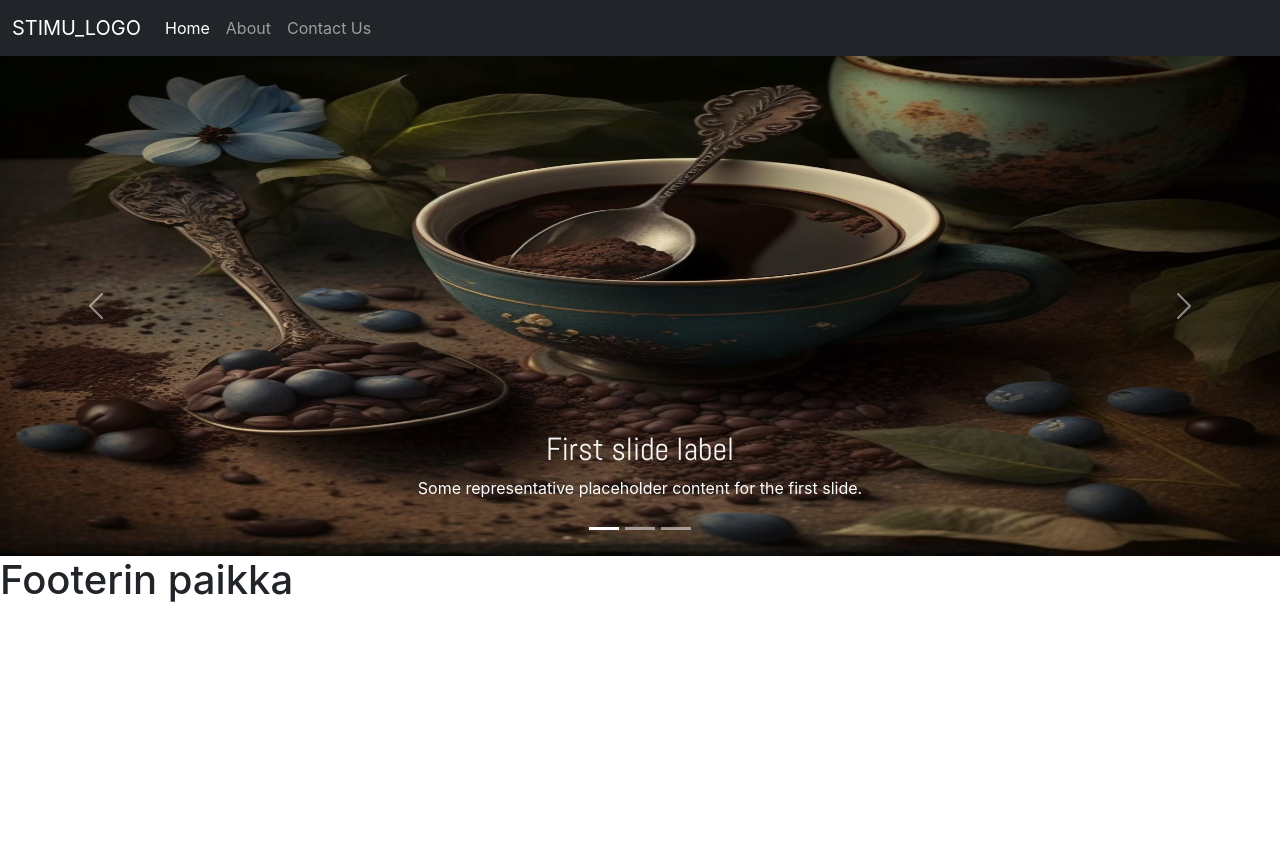
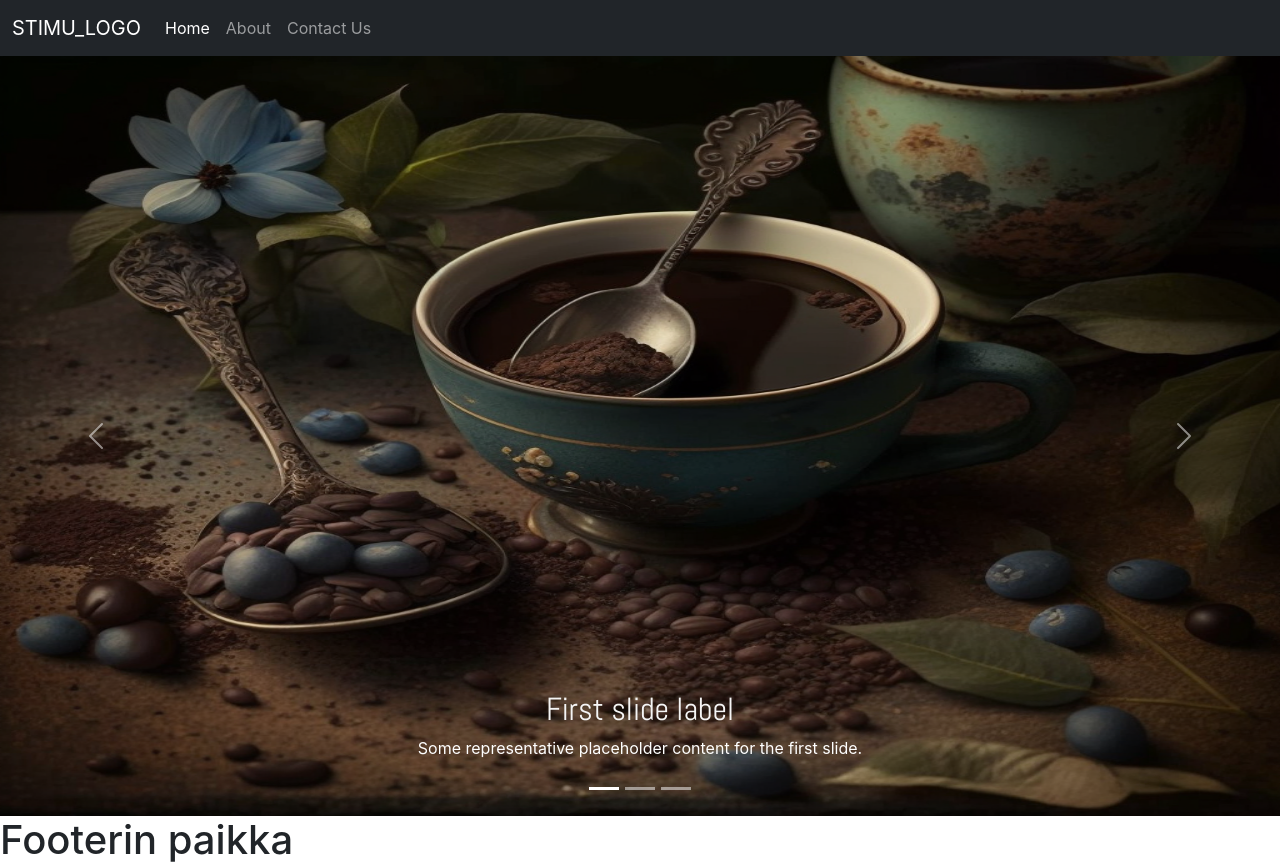
Before and after one commit to Stimu-Webshop/stimu-webshop.github.io, a React (Create React App) app in the folder caffeine-shop/: page / in a window 1280 px wide. Before the commit the page ends 800 px from the top, so only its background shows below. Built offline with nearby package versions, Linux system fonts and the light colour scheme.

Commit message:
Image sizing

```diff
--- a/caffeine-shop/src/components/Footer.js
+++ b/caffeine-shop/src/components/Footer.js
@@ -3,9 +3,8 @@ import '../styles/Footer.scss'
 
 export default function Footer() {
   return (
-    <div>
-          <h1 id="footer">Footerin paikka</h1>
+    <div className='footer'>
+          <h1>Footerin paikka</h1>
     </div>
-
   )
 }
--- a/caffeine-shop/src/styles/Carousel.scss
+++ b/caffeine-shop/src/styles/Carousel.scss
@@ -6,7 +6,7 @@
 
     img {
         width: 100%;
-        height: 500px;
+        height: 95vh;
 
     }
 }
--- a/caffeine-shop/src/styles/Footer.scss
+++ b/caffeine-shop/src/styles/Footer.scss
@@ -1,6 +1,6 @@
 @import "../styles/var.scss";
 
-#footer {
+.footer {
     @include reset-margins;
     height: 3px;
 }
```
